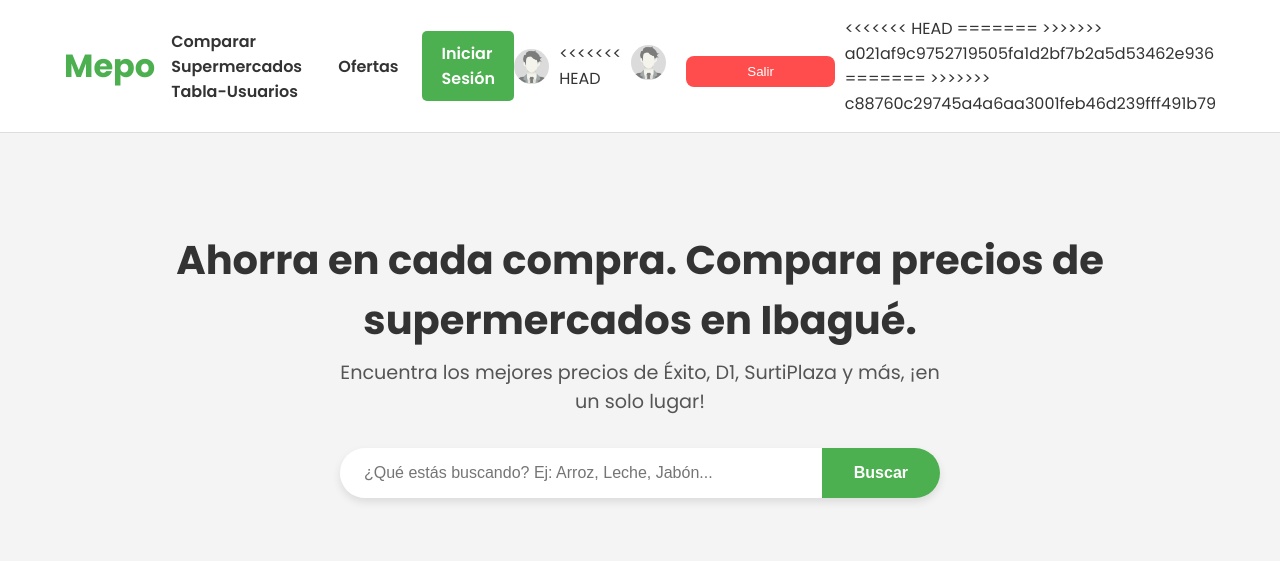
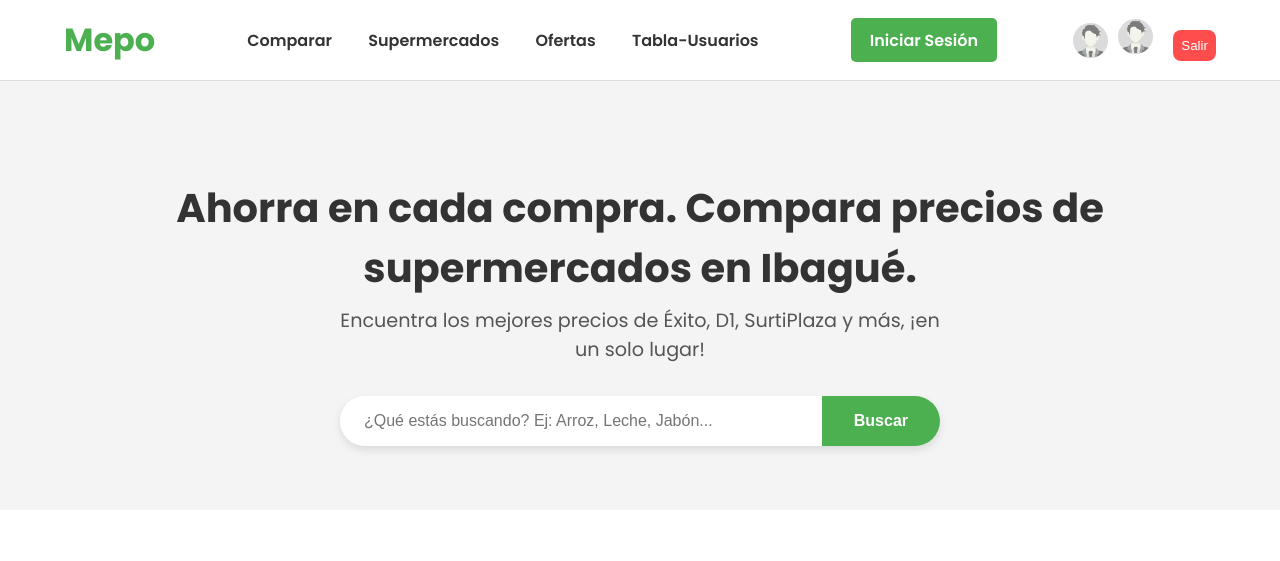
Before and after one commit to Josmanpro/Github, a PHP site: page / in a window 1280 px wide. Shown: the top 561 px of the page. Run offline with PHP 8.4, Linux system fonts and the light colour scheme.

Commit message:
Guardando cambios antes de actualizar

```diff
--- a/PROYECTO/Proyecto-MEPO/public/index.php
+++ b/PROYECTO/Proyecto-MEPO/public/index.php
@@ -38,20 +38,14 @@
                     <button onclick="cerrarSesion()" class="btn-logout">Salir</button>
                 </div>
 
-<<<<<<< HEAD
+
 
                 <a href="perfil.php">
                     <img id="imgPerfil" src="imagenes/perfil/Perfil.jpg" width="35">
                 </a>
                 <span id="nombreUsuario"></span>
                 <button onclick="cerrarSesion()" class="btn-logout">Salir</button>
-<<<<<<< HEAD
 
-=======
-
->>>>>>> a021af9c9752719505fa1d2bf7b2a5d53462e936
-=======
->>>>>>> c88760c29745a4a6aa3001feb46d239fff491b79
             </div>
         </div>
     </header>
```
